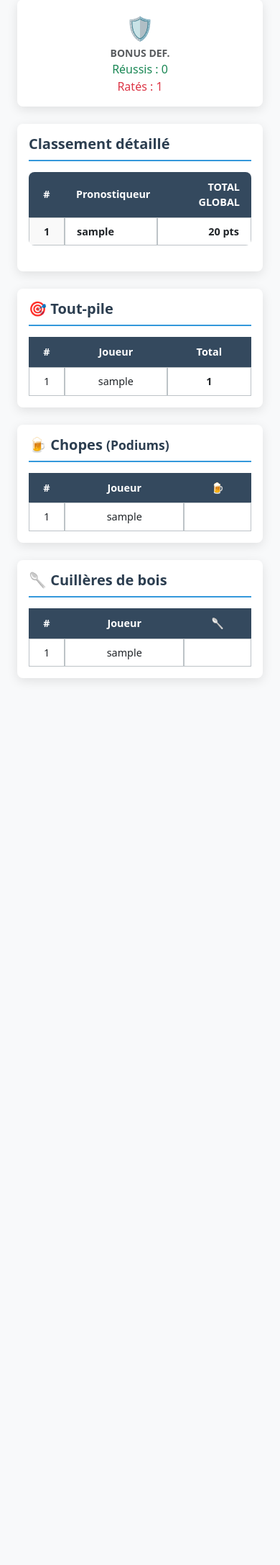
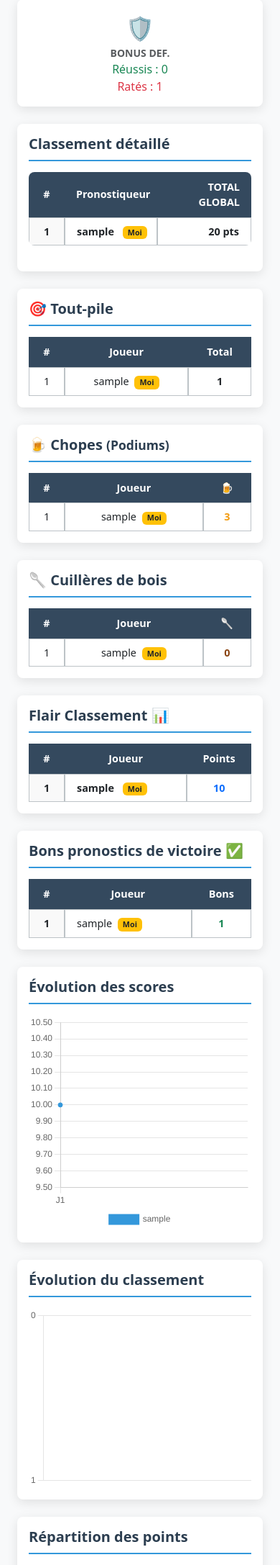
Before and after one commit to Xavcpr/App_prono_rugby, a Django app: page /statistiques/ in a window 390 px wide. Shown: the part 805-2979 px from the top of the page at 72% size. Before the commit the page ends 1751 px from the top, so only its background shows below. Run offline with Django 5.2, Linux system fonts and the light colour scheme; a user stored in the database is signed in; tables that the repository leaves empty hold one stand-in row (values such as "Sample post").

Commit message:
stats v1 ok

```diff
--- a/core/services/statistics.py
+++ b/core/services/statistics.py
@@ -244,6 +244,10 @@ def compute_statistics(competition: Optional[Competition]) -> StatsResult:
         sorted_data = sorted(data_dict.items(), key=lambda x: x[1], reverse=reverse)
         return [{"rank": i, "username": k, "value": v} for i, (k, v) in enumerate(sorted_data, 1)]
 
+    def format_trophy(data_dict):
+        sorted_data = sorted(data_dict.items(), key=lambda x: x[1], reverse=True)
+        return [{"username": k, "value": v} for k, v in sorted_data]
+
     return StatsResult(
         labels=labels,
         score_series=score_series,
@@ -255,8 +259,8 @@ def compute_statistics(competition: Optional[Competition]) -> StatsResult:
         victory_table=sorted([{"username": k, "bons": v} for k, v in correct_outcomes.items()], key=lambda x: x["bons"], reverse=True),
         kpi=kpi,
         detailed_ranking=detailed_ranking,
-        choppes_or=format_choppe(tout_pile_by_player),
-        choppes_bois=format_choppe(bois_by_player), # Assure-toi que bois_by_player existe au dessus
-        chopes_cumulees=format_choppe(chopes_points_by_player),
-        cuilleres_bois=format_choppe(cuilleres_by_player)
+        choppes_or=format_trophy(tout_pile_by_player),
+        choppes_bois=format_trophy(bois_by_player),
+        chopes_cumulees=format_trophy(chopes_points_by_player),
+        cuilleres_bois=format_trophy(cuilleres_by_player)
     )
--- a/core/templates/statistiques.html
+++ b/core/templates/statistiques.html
@@ -90,6 +90,7 @@
                   <td class="rank-col">{{ r.rank }}</td>
                   <td class="text-start ps-3">
                     <strong>{{ r.username }}</strong>
+                    {% if r.username == user.username %}<span class="badge bg-warning text-dark ms-2">Moi</span>{% endif %}
                   </td>
                   <td class="text-end pe-3 fw-bold">{{ r.total_global }} pts</td>
                 </tr>
@@ -116,7 +117,10 @@
                 {% for r in choppes_or %}
                   <tr>
                     <td>{{ forloop.counter }}</td>
-                    <td>{{ r.username }}</td>
+                    <td>
+                      {{ r.username }}
+                      {% if r.username == user.username %}<span class="badge bg-warning text-dark ms-1">Moi</span>{% endif %}
+                    </td>
                     <td class="fw-bold">{{ r.value }}</td>
                   </tr>
                 {% endfor %}
@@ -143,8 +147,11 @@
                 {% for r in chopes_cumulees %}
                   <tr>
                     <td>{{ forloop.counter }}</td>
-                    <td>{{ r.username }}</td>
-                    <td class="fw-bold" style="color:#f39c12">{{ r.total_chopes }}</td>
+                    <td>
+                      {{ r.username }}
+                      {% if r.username == user.username %}<span class="badge bg-warning text-dark ms-1">Moi</span>{% endif %}
+                    </td>
+                    <td class="fw-bold" style="color:#f39c12">{{ r.value }}</td>
                   </tr>
                 {% endfor %}
               </tbody>
@@ -168,8 +175,11 @@
                 {% for r in cuilleres_bois %}
                   <tr>
                     <td>{{ forloop.counter }}</td>
-                    <td>{{ r.username }}</td>
-                    <td class="fw-bold" style="color:#8b4513">{{ r.count }}</td>
+                    <td>
+                      {{ r.username }}
+                      {% if r.username == user.username %}<span class="badge bg-warning text-dark ms-1">Moi</span>{% endif %}
+                    </td>
+                    <td class="fw-bold" style="color:#8b4513">{{ r.value }}</td>
                   </tr>
                 {% endfor %}
               </tbody>
@@ -178,5 +188,135 @@
         </div>
       </div>
     </div>
+    <div class="row">
+      <div class="col-md-6">
+        <div class="card mb-4">
+          <div class="card-body">
+            <h5>Flair Classement 📊</h5>
+            <table class="rugby-board">
+              <thead>
+                <tr>
+                  <th class="rank-col">#</th>
+                  <th>Joueur</th>
+                  <th>Points</th>
+                </tr>
+              </thead>
+              <tbody>
+                {% for r in flair_ranking %}
+                  <tr>
+                    <td class="rank-col">{{ forloop.counter }}</td>
+                    <td class="text-start ps-3">
+                      <strong>{{ r.username }}</strong>
+                      {% if r.username == user.username %}<span class="badge bg-warning text-dark ms-2">Moi</span>{% endif %}
+                    </td>
+                    <td class="fw-bold text-primary">{{ r.ranking_pts }}</td>
+                  </tr>
+                {% endfor %}
+              </tbody>
+            </table>
+          </div>
+        </div>
+      </div>
+      <div class="col-md-6">
+        <div class="card mb-4">
+          <div class="card-body">
+            <h5>Bons pronostics de victoire ✅</h5>
+            <table class="rugby-board">
+              <thead>
+                <tr>
+                  <th class="rank-col">#</th>
+                  <th>Joueur</th>
+                  <th>Bons</th>
+                </tr>
+              </thead>
+              <tbody>
+                {% for r in victory_table %}
+                  <tr>
+                    <td class="rank-col">{{ forloop.counter }}</td>
+                    <td class="text-start ps-3">
+                      {{ r.username }}
+                      {% if r.username == user.username %}<span class="badge bg-warning text-dark ms-1">Moi</span>{% endif %}
+                    </td>
+                    <td class="fw-bold text-success">{{ r.bons }}</td>
+                  </tr>
+                {% endfor %}
+              </tbody>
+            </table>
+          </div>
+        </div>
+      </div>
+    </div>
+    <div class="row">
+      <div class="col-md-12 mb-4">
+        <div class="card">
+          <div class="card-body">
+            <h5>Évolution des scores</h5>
+            <div style="height: 300px;">
+              <canvas id="scoreChart"></canvas>
+            </div>
+          </div>
+        </div>
+      </div>
+      <div class="col-md-6 mb-4">
+        <div class="card">
+          <div class="card-body">
+            <h5>Évolution du classement</h5>
+            <div style="height: 250px;">
+              <canvas id="rankChart"></canvas>
+            </div>
+          </div>
+        </div>
+      </div>
+      <div class="col-md-6 mb-4">
+        <div class="card">
+          <div class="card-body">
+            <h5>Répartition des points</h5>
+            <canvas id="pieChart"></canvas>
+          </div>
+        </div>
+      </div>
+    </div>
   </div>
+  {{ labels|json_script:"labels-data" }}
+  {{ score_series|json_script:"score-series-data" }}
+  {{ rank_series|json_script:"rank-series-data" }}
+  {{ pie_labels|json_script:"pie-labels-data" }}
+  {{ pie_values|json_script:"pie-values-data" }}
+  <script src="https://cdn.jsdelivr.net/npm/chart.js@4.4.1/dist/chart.umd.min.js"></script>
+  <script>
+    const labels = JSON.parse(document.getElementById("labels-data").textContent || '[]');
+    const scoreSeries = JSON.parse(document.getElementById("score-series-data").textContent || '{}');
+    const rankSeries  = JSON.parse(document.getElementById("rank-series-data").textContent || '{}');
+    const pieLabels   = JSON.parse(document.getElementById("pie-labels-data").textContent || '[]');
+    const pieValues   = JSON.parse(document.getElementById("pie-values-data").textContent || '[]');
+
+    const colors = ['#3498db', '#e74c3c', '#27ae60', '#f39c12', '#9b59b6', '#34495e'];
+
+    function makeDatasets(obj) {
+      return Object.keys(obj).map((k, index) => ({
+        label: k,
+        data: obj[k],
+        tension: 0.3,
+        borderColor: colors[index % colors.length],
+        backgroundColor: colors[index % colors.length]
+      }));
+    }
+
+    const opt = { responsive: true, maintainAspectRatio: false, plugins: { legend: { position: 'bottom' } } };
+
+    if (document.getElementById('scoreChart')) {
+      new Chart(document.getElementById('scoreChart'), { type: "line", data: { labels, datasets: makeDatasets(scoreSeries) }, options: opt });
+    }
+    if (document.getElementById('rankChart')) {
+      new Chart(document.getElementById('rankChart'), {
+        type: "line", data: { labels, datasets: makeDatasets(rankSeries) },
+        options: { ...opt, scales: { y: { reverse: true, ticks: { stepSize: 1 } } } }
+      });
+    }
+    if (document.getElementById('pieChart')) {
+      new Chart(document.getElementById('pieChart'), {
+        type: "pie", data: { labels: pieLabels, datasets: [{ data: pieValues, backgroundColor: colors }] }
+      });
+    }
+  </script>
 {% endblock %}
--- a/core/views.py
+++ b/core/views.py
@@ -699,6 +699,13 @@ def statistiques_view(request):
     for i, r in enumerate(stats.detailed_ranking, 1):
         r['rank'] = i
 
+    # 1. On crée le classement Flair (trié par ranking_pts)
+    flair_ranking = sorted(stats.detailed_ranking, key=lambda x: x.get('ranking_pts', 0), reverse=True)
+
+    # 2. On récupère le tableau des victoires depuis l'objet stats (calculé par compute_statistics)
+    # Note: Vérifie que compute_statistics renvoie bien 'victory_table'
+    victory_table = getattr(stats, 'victory_table', [])
+
     # ... reste du context identique ...
     context = {
         "competitions": competitions,
@@ -710,6 +717,8 @@ def statistiques_view(request):
         "choppes_or": stats.choppes_or,
         "chopes_cumulees": stats.chopes_cumulees,
         "cuilleres_bois": stats.cuilleres_bois,
+        "flair_ranking": flair_ranking,
+        "victory_table": victory_table,
     }
 
     return render(request, "statistiques.html", context)
```
